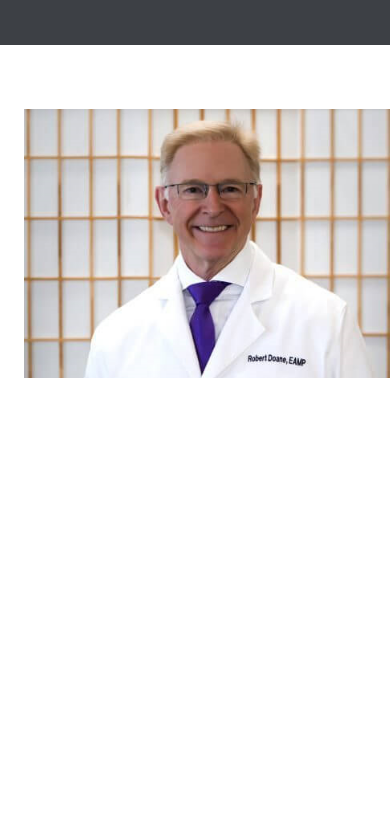
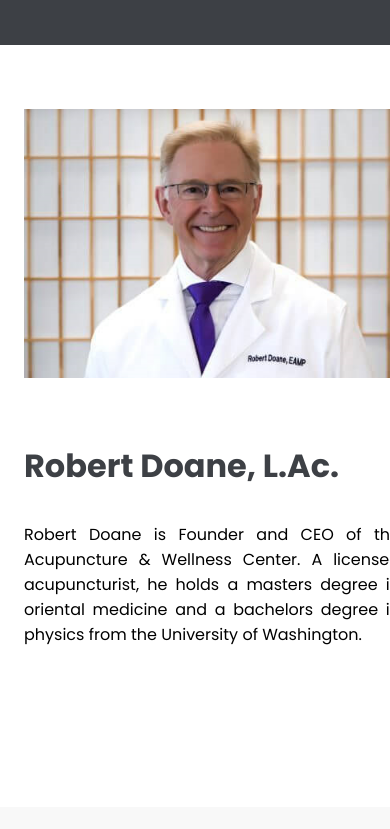
Before and after one commit to 1920576CPE/SAAS-CSS, a plain HTML site: page index.html in a window 390 px wide. Shown: the part 2375-3204 px from the top of the page. Drawn offline with nearby package versions, Linux system fonts and the light colour scheme.

Commit message:
Responsive page

```diff
--- a/index.html
+++ b/index.html
@@ -109,7 +109,7 @@
         </div>
     </section>
 
-    <section class="location d--flex border-bottom-primary">
+    <section class="location border-bottom-primary">
         <div class="container">
 
             <div class="location__wrapper d--flex ">
--- a/scss/pages/_landing.scss
+++ b/scss/pages/_landing.scss
@@ -80,6 +80,10 @@
     &__wrapper{
         gap: 4rem;
         margin-bottom: 6rem;
+        @include mediaQuery(){
+            flex-direction: column;
+        }
+
         img{
             width: 376px;
             height: 269px;
@@ -99,6 +103,9 @@
     &__wrapper{
         gap: 4rem;
         margin-bottom: 6rem;
+        @include mediaQuery(){
+            flex-direction: column;
+        }
         img{
             max-width: 376px;
             height: 269px;
@@ -174,6 +181,9 @@ hr{
     background-color: $clr-grey;
     &__wrapper{
         gap: 6rem;
+        @include mediaQuery(){
+            flex-direction: column;
+        }
     }
     &__content{
         h1{
@@ -206,6 +216,9 @@ hr{
         display: flex;
         gap: 1rem;
         margin-bottom: 2rem;
+        @include mediaQuery(){
+            flex-direction: column;
+        }
     }
     li{
         color: $clr-white;
```
Also changed, not shown: dist/css/main.min.css, 1 other file.
